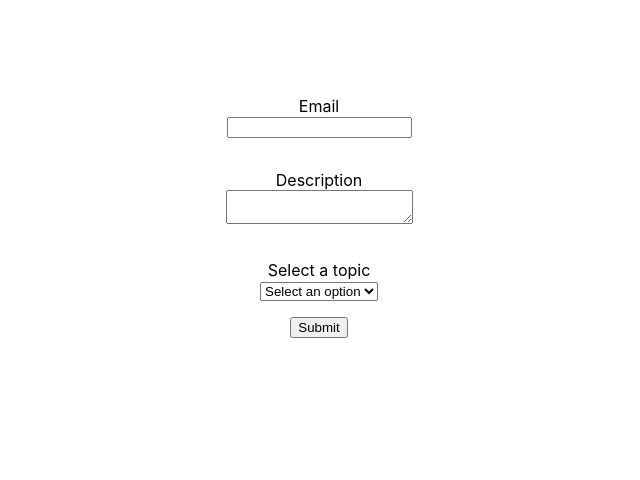
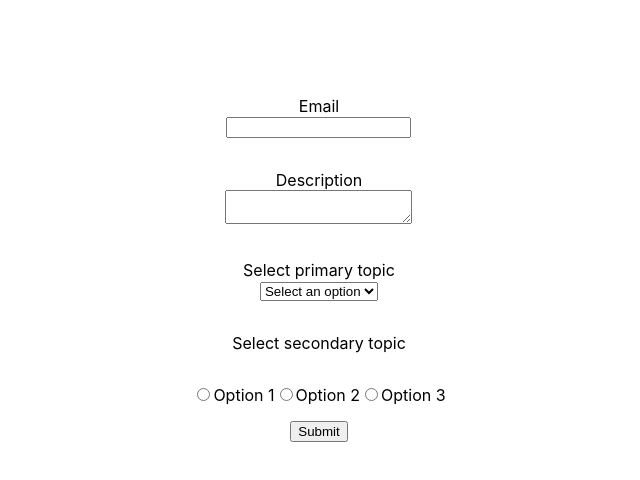
Before and after one commit to tanmayaarora/Formik-control-demo, a React (Create React App) app: page / in a window 1280 px wide. Shown: the top 480 px of the page, without its empty margins (321-961 px from the left). Built offline with nearby package versions, Linux system fonts and the light colour scheme.

Commit message:
Added radio buttons

```diff
--- a/src/components/FormikContainer.js
+++ b/src/components/FormikContainer.js
@@ -4,19 +4,25 @@ import * as Yup from "yup";
 import FormikControl from "./FormikControl";
 
 function FormikContainer() {
-    const initialValues = {email:'',description:'', selectOption:''};
+    const initialValues = {email:'',description:'', selectOption:'', radioOption:''};
     const dropdownOptions = [
         {key: 'Select an option', value:''},
         {key: 'Option 1', value:'option1'},
         {key: 'Option 2', value:'option2'},
         {key: 'Option 3', value:'option3'}
     ];
+    const radioOptions = [
+        {key: 'Option 1', value:'rOption1'},
+        {key: 'Option 2', value:'rOption2'},
+        {key: 'Option 3', value:'rOption3'}
+    ]
     const validationSchema = Yup.object({
         email:Yup.string().required("Email is required"),
         description:Yup.string().required("Description is required"),
-        selectOption:Yup.string().required("Option must be selected")
+        selectOption:Yup.string().required("Option must be selected"),
+        radioOption:Yup.string().required("Option must be selected")
     });
-    const onSubmit = values => alert("Form data ", values);
+    const onSubmit = values => alert("Form data ", values); // Will change it to console.log possibly for all branches
     return (
         <Formik initialValues={initialValues}
             validationSchema={validationSchema}
@@ -26,7 +32,8 @@ function FormikContainer() {
                     <Form style={{'margin': '4rem auto'}}>
                         <FormikControl control='input' type='email' label='Email' name='email'/>
                         <FormikControl control='textarea' label='Description' name='description'/>
-                        <FormikControl control='select' label='Select a topic' name='selectOption' options={dropdownOptions}/>
+                        <FormikControl control='select' label='Select primary topic' name='selectOption' options={dropdownOptions}/>
+                        <FormikControl control='radio' label='Select secondary topic' name='radioOption' options={radioOptions}/>
                         <button type="submit">Submit</button>
                     </Form>
                 )
--- a/src/components/FormikControl.js
+++ b/src/components/FormikControl.js
@@ -1,5 +1,6 @@
 import React from "react"
 import Input from "./Input";
+import RadioButtons from "./RadioButtons";
 import Select from "./Select";
 import Textarea from "./Textarea";
 
@@ -9,7 +10,7 @@ function FormikControl(props) {
         case 'input': return <Input {...rest}/>
         case 'textarea': return <Textarea {...rest}/>
         case 'select': return <Select {...rest}/>
-        case 'radio':
+        case 'radio': return <RadioButtons {...rest}/>
         case 'checkbox':
         case 'date':
         default: return null;
--- /dev/null
+++ b/src/components/RadioButtons.js
@@ -0,0 +1,32 @@
+import React from "react";
+import { Field, ErrorMessage } from "formik";
+
+function RadioButtons(props) {
+    const {label, name, options, ...rest} = props;
+    return (
+        <div className="form-control">
+            <label>{label}</label>
+            <Field name={name} {...rest}>
+                {
+                    ({field}) => {
+                        return options.map(option => {
+                            return (
+                                <React.Fragment key={option.key}>
+                                    <input type='radio' id={option.value}
+                                    {...field} value={option.value}
+                                    checked={field.value===option.value}/>
+                                    <label htmlFor={option.value} style={{'display':'inline-block'}}>
+                                        {option.key}
+                                    </label>
+                                </React.Fragment>
+                            )
+                        })
+                    }
+                }
+            </Field>
+            <ErrorMessage name={name}/>
+        </div>
+    )
+}
+
+export default RadioButtons
```
